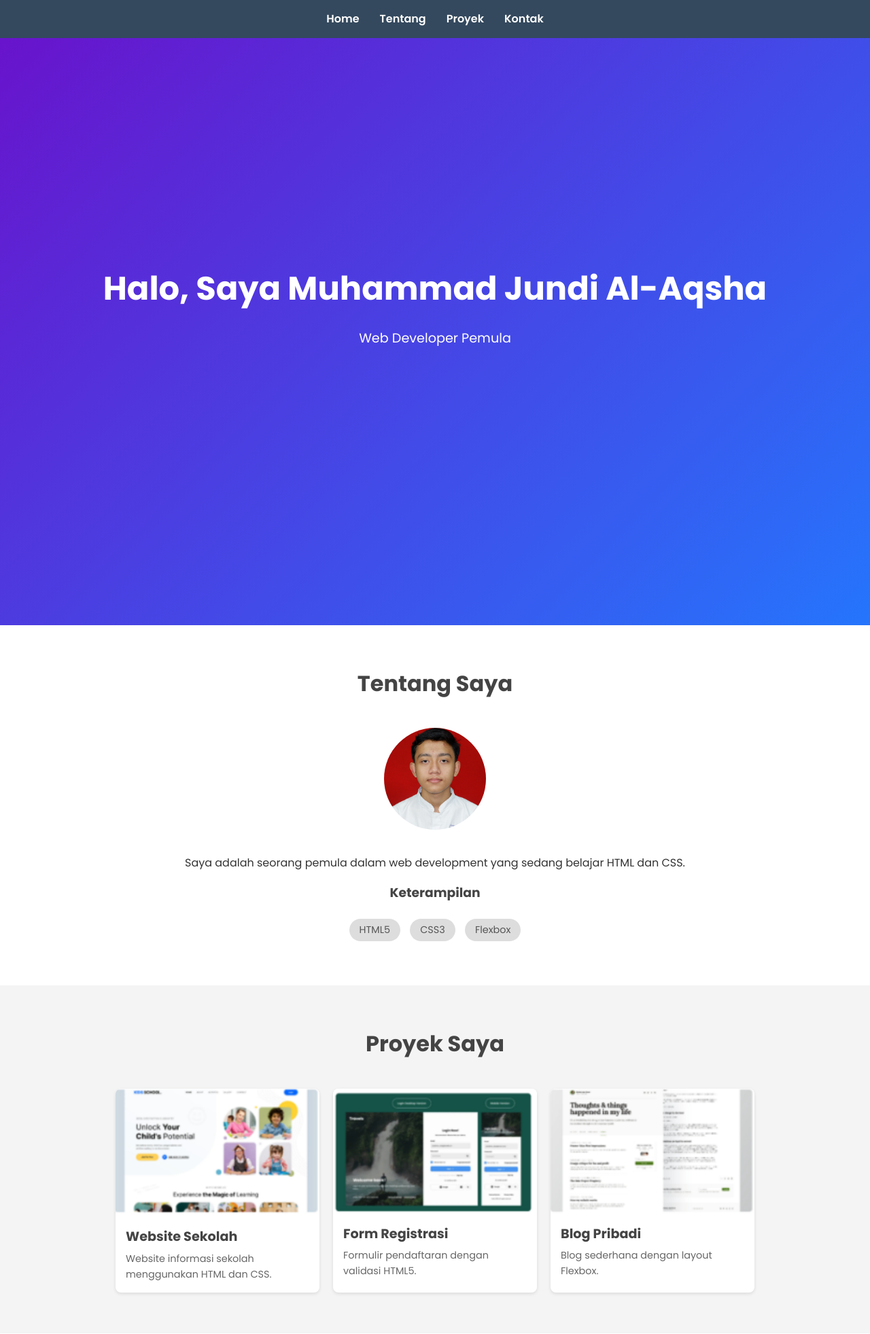
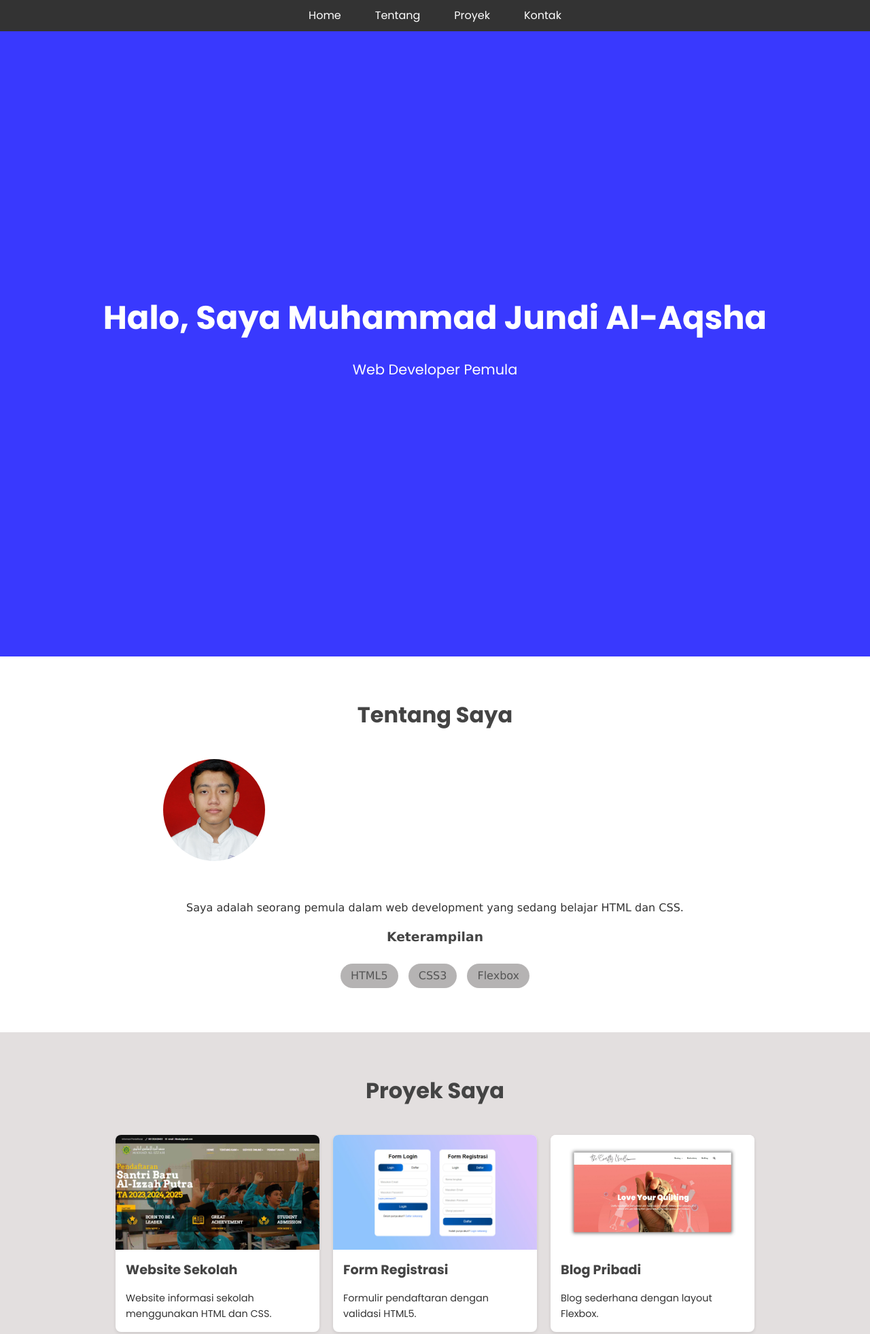
Before and after one commit to muhjund1/learn-css-layout-by-building-a-web-portfolio, a plain HTML site: page index.html in a window 1280 px wide. Shown: the top 1963 px of the page at 68% size. Drawn offline with Linux system fonts and the light colour scheme.

Commit message:
upload ke 2

```diff
--- a/index.html
+++ b/index.html
@@ -47,17 +47,17 @@
         <h2>Proyek Saya</h2>
         <div class="project-grid">
             <div class="project-item">
-                <img src="Screenshot 2025-09-06 134507.png" alt="Proyek Website Sekolah">
+                <img src="Contoh-Website-Sekolah-SMP-SMA-Al-Izzah-1536x864.jpg" alt="Proyek Website Sekolah">
                 <h4>Website Sekolah</h4>
                 <p>Website informasi sekolah menggunakan HTML dan CSS.</p>
             </div>
             <div class="project-item">
-                <img src="Screenshot 2025-09-06 134514.png" alt="Proyek Form Registrasi">
+                <img src="maxresdefault.jpg" alt="Proyek Form Registrasi">
                 <h4>Form Registrasi</h4>
                 <p>Formulir pendaftaran dengan validasi HTML5.</p>
             </div>
             <div class="project-item">
-                <img src="Screenshot 2025-09-06 134533.png" alt="Proyek Blog Pribadi">
+                <img src="contoh-website-pribadi-the-crafty-needle.webp" alt="Proyek Blog Pribadi">
                 <h4>Blog Pribadi</h4>
                 <p>Blog sederhana dengan layout Flexbox.</p>
             </div>
--- a/style.css
+++ b/style.css
@@ -1,3 +1,5 @@
+
+
 /* General Styling */
 body {
     font-family: 'Poppins', sans-serif;
@@ -22,15 +24,16 @@ h2 {
     margin-bottom: 40px;
 }
 
+.header {
+    padding: 60px 20px;
+    text-align: center;
+}
+
 /* Navbar */
 .navbar {
-    background-color: #34495e;
-    color: #fff;
-    padding: 15px 0;
-    position: fixed;
-    width: 100%;
-    top: 0;
-    z-index: 1000;
+    background-color: #333;
+    padding: 10px 20px;
+
 }
 
 .navbar ul {
@@ -39,6 +42,7 @@ h2 {
     padding: 0;
     display: flex;
     justify-content: center;
+    gap: 20px;
 }
 
 .navbar li {
@@ -48,12 +52,13 @@ h2 {
 .navbar a {
     color: #fff;
     text-decoration: none;
-    font-weight: 600;
+    font-size: 16px;
     transition: color 0.3s ease;
 }
 
 .navbar a:hover {
     color: #ecf0f1;
+    border-bottom: 2px solid #ff9800;
 }
 
 /* Hero Section */
@@ -62,20 +67,28 @@ h2 {
     display: flex;
     justify-content: center;
     align-items: center;
-    background: linear-gradient(135deg, #6a11cb 0%, #2575fc 100%);
-    color: #fff;
+    background-color: rgb(57, 57, 254);
+    color: blue;
     text-align: center;
 }
 
 .hero h1 {
     font-size: 3em;
     margin-bottom: 5px;
-    color: #fff;
+    color: rgb(255, 255, 255);
+}
+.hero p {
+    font-size: 1.3em;
+    font-weight: 400;
+    color: rgb(255, 255, 255);
 }
 
-.hero p {
-    font-size: 1.2em;
-    font-weight: 400;
+.about-content img {
+    border-radius: 50%;
+    width: 150px;
+    height: 150px;
+    object-fit: cover;
+    margin-bottom: 20px;
 }
 
 /* About Section */
@@ -87,36 +100,28 @@ h2 {
 .about-content {
     display: flex;
     flex-direction: column;
-    align-items: center;
     max-width: 800px;
-    margin: 0 auto;
+    margin: auto;
+    gap: 20px;
 }
 
-.about-content img {
-    border-radius: 50%;
-    width: 150px;
-    height: 150px;
-    object-fit: cover;
-    margin-bottom: 20px;
-}
-
-.about-content .text-content {
-    text-align: center;
+.text-content {
+    font-family: Verdana, Geneva, Tahoma, sans-serif;
 }
 
 .skills span {
     display: inline-block;
-    background-color: #ddd;
+    background-color: rgb(181, 179, 179);
     padding: 5px 15px;
     border-radius: 20px;
     margin: 5px;
-    font-size: 0.9em;
     color: #555;
 }
 
 /* Projects Section */
 .projects {
-    background-color: #f4f4f4;
+    background-color: rgb(227, 223, 223);
+    justify-content: space-around;
 }
 
 .project-grid {
@@ -129,11 +134,11 @@ h2 {
 .project-item {
     background-color: #fff;
     border-radius: 8px;
-    box-shadow: 0 2px 5px rgba(0, 0, 0, 0.1);
-    width: 300px;
-    text-align: left;
-    overflow: hidden;
-    transition: transform 0.3s ease;
+     box-shadow: 0 2px 5px rgba(0, 0, 0, 0.1);
+     width: 300px;
+     text-align: left;
+     overflow: hidden;
+      transition: transform 0.3s ease;
 }
 
 .project-item:hover {
@@ -141,26 +146,25 @@ h2 {
 }
 
 .project-item img {
-    width: 100%;
+    width: 300px;
     height: auto;
     display: block;
 }
 
 .project-item h4 {
-    margin: 15px 15px 5px 15px;
+    margin: 15px 15px 15px;
     font-size: 1.2em;
 }
 
 .project-item p {
     margin: 0 15px 15px 15px;
     font-size: 0.9em;
-    color: #666;
 }
 
 /* Contact Section */
 .contact {
     background-color: #fff;
-    box-shadow: 0 4px 8px rgba(0, 0, 0, 0.05);
+    box-shadow: 0 4px 8px rgba(0, 0, 0, 0, 0.05);
 }
 
 .contact form {
@@ -176,21 +180,16 @@ h2 {
 .form-group label {
     display: block;
     margin-bottom: 5px;
-    font-weight: 600;
+    font-weight: 600
 }
 
 .form-group input,
 .form-group textarea {
     width: 100%;
     padding: 10px;
-    border: 1px solid #ccc;
-    border-radius: 5px;
+    resize: vertical;
+    min-width: 100px;
     box-sizing: border-box;
-}
-
-.form-group textarea {
-    resize: vertical;
-    min-height: 100px;
 }
 
 button[type="submit"] {
@@ -200,20 +199,21 @@ button[type="submit"] {
     background-color: #3498db;
     color: #fff;
     border: none;
-    border-radius: 5px;
+    border-radius: 1px;
     font-size: 1.1em;
     cursor: pointer;
     transition: background-color 0.3s ease;
+
 }
 
 button[type="submit"]:hover {
     background-color: #2980b9;
 }
 
-/* Footer */
+/* Footer Section */
 .footer {
     text-align: center;
     padding: 20px;
-    background-color: #34495e;
     color: #fff;
+    background-color: rgb(130, 129, 129);
 }
```
Also changed, not shown: Contoh-Website-Sekolah-SMP-SMA-Al-Izzah-1536x864.jpg (added), Screenshot 2025-09-06 134507.png (deleted), Screenshot 2025-09-06 134514.png (deleted), Screenshot 2025-09-06 134533.png (deleted), contoh-website-pribadi-the-crafty-needle.webp (added), maxresdefault.jpg (added).
